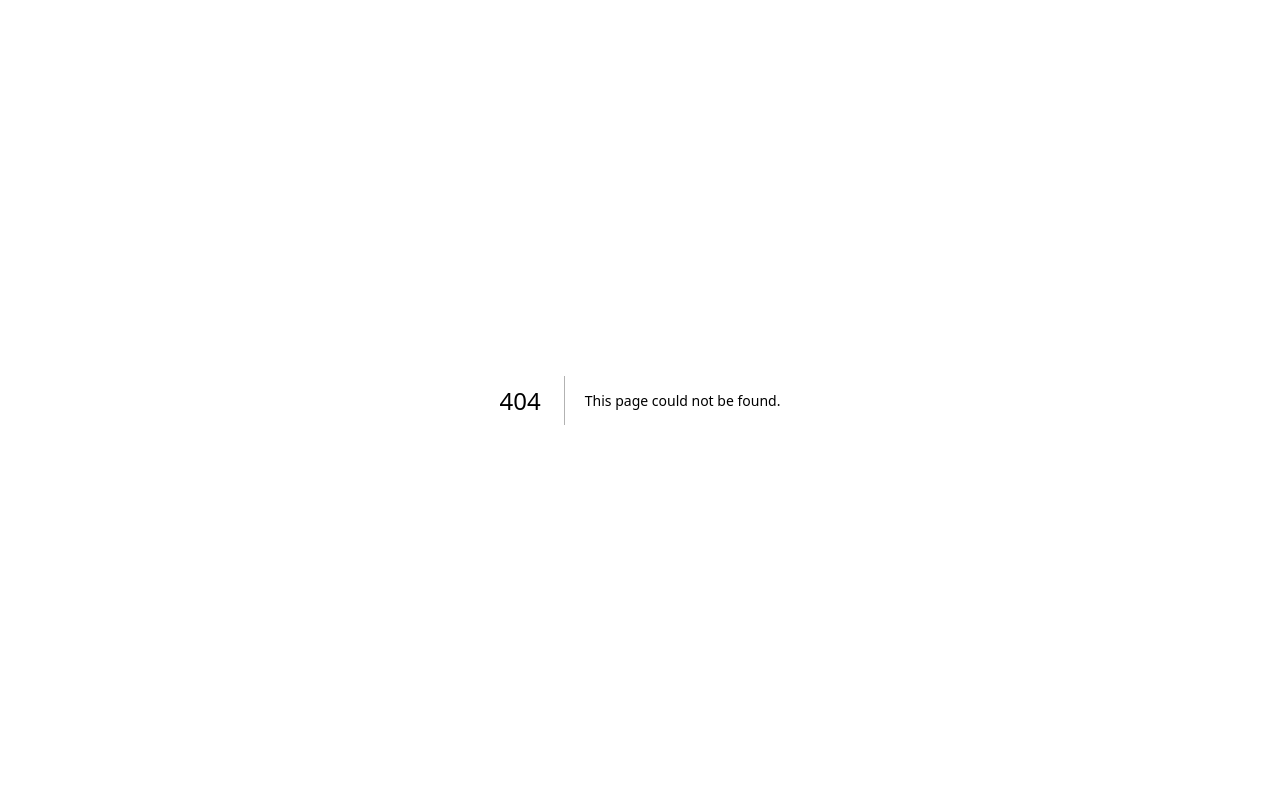
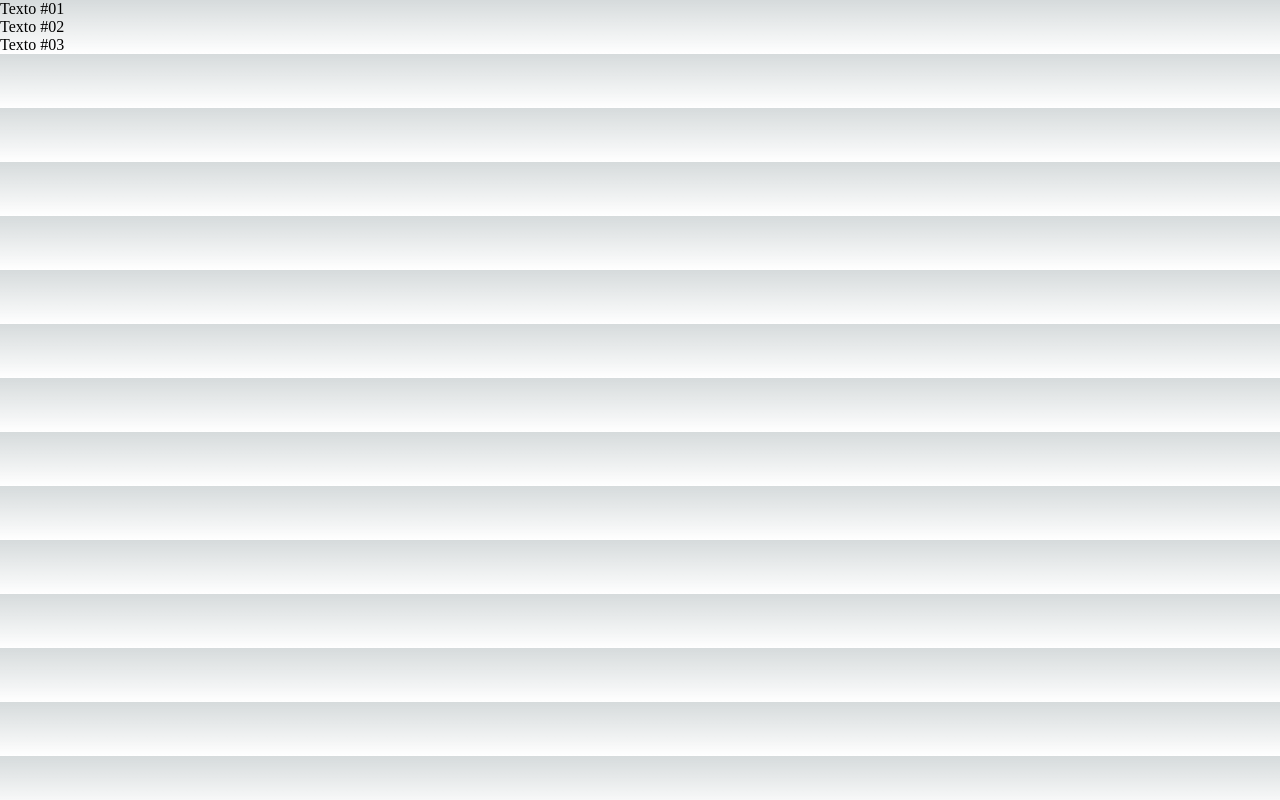
Before and after one commit to ThadeuCesario/NextCod3r, a Next.js app in the folder exercicios/: page /css/integracao1 in a window 1280 px wide. Before the commit this address had no page. Built offline with nearby package versions, Linux system fonts and the light colour scheme.

Commit message:
inserting css modules

```diff
--- /dev/null
+++ b/exercicios/pages/css/integracao1.css
@@ -0,0 +1,12 @@
+.vermelha {
+    color: #f30;
+}
+
+.azul {
+    color: #03a;
+}
+
+.branca {
+    background-color: #444;
+    color: #fff;
+}
--- /dev/null
+++ b/exercicios/pages/css/integracao1.jsx
@@ -0,0 +1,16 @@
+/**
+ * Não podemos importar diretamente o .css
+ * Precisamos utilizar css modules ou passar dentro do _app.js para utilizar de uma forma global.
+ */
+
+function integracao1() {
+    return (
+        <>
+           <div className="vermelha">Texto #01</div>
+           <div className="azul">Texto #02</div>
+           <div className="branca">Texto #03</div>
+        </>
+    )
+}
+
+export default integracao1;
--- /dev/null
+++ b/exercicios/pages/css/integracao2.module.css
@@ -0,0 +1,20 @@
+#integracao2 {
+    height: 100vh;
+    display: flex;
+    flex-direction: column;
+    justify-content: center;
+    align-items: center;
+}
+
+.vermelha {
+    color: #f30;
+}
+
+.azul {
+    color: #03a;
+}
+
+.branca {
+    background-color: #444;
+    color: #fff;
+}
```
Also changed, not shown: exercicios/pages/css/integracao2.jsx (added, +13 -0 lines).
